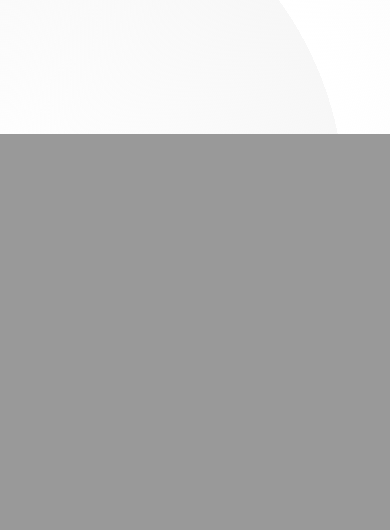
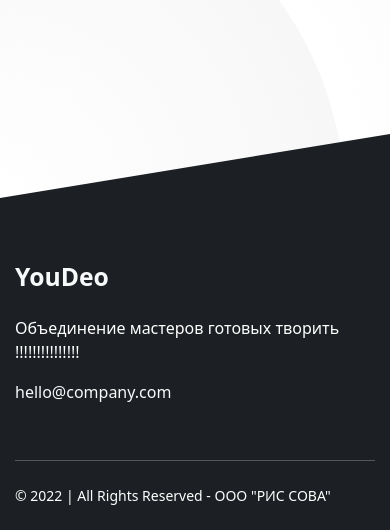
Before and after one commit to chavkin94/YD, a Django app: page /account/ in a window 390 px wide. Shown: the part 4439-4969 px from the top of the page. Before the commit the page ends 4573 px from the top, so only its background shows below. Run offline with Django 4.2, Linux system fonts and the light colour scheme; a user stored in the database is signed in; data comes from the database, SQL or seed files in the repository; both versions use the stored data as it was after the commit; data that the repository does not hold is empty; some libraries are stand-ins or nearby versions.

Commit message:
для правок по блокноту в вк

```diff
--- a/main/templates/main/index.html
+++ b/main/templates/main/index.html
@@ -31,7 +31,7 @@
 
                         {% if user.is_authenticated %}
                             <a class="border btn btn-primary m-2 ms-lg-3" href="{% url 'account:account' %}">Профиль</a>
-                            <a class="border btn btn-primary m-2 ms-lg-3" href="{% url 'account:logout' %}">Выйти</a>
+                            <a class="border btn btn-primary m-2 ms-lg-3" href="{% url 'search:search_view' %}">Перейти к поиску</a>
                         {% else %}
                             <a class="border btn btn-primary m-2 ms-lg-3" href="{% url 'account:login' %}">Войти</a>
                             <a class="border btn btn-primary m-2 ms-lg-3" href="{% url 'account:register' %}">Регистрация</a>
--- a/main/templates/main/layout/base.html
+++ b/main/templates/main/layout/base.html
@@ -13,7 +13,8 @@
         <title>{% block title %}Главная{% endblock %}</title>
         <script src="{% static 'js/jquery/jquery.min.js' %}"></script>
     </head>
-    <body class="fw-light text-secondary bg-body d-flex flex-column" style="overflow-y:auto;">
+    <body class="fw-light text-secondary bg-body d-flex flex-column justify-content-between" style="overflow-y:auto;">
+    <div>
         <header class="m-4">
             <nav class="bg-white navbar navbar-expand-lg navbar-light py-lg-1">
                 <div class="container">
@@ -30,7 +31,7 @@
 <!--                            <a class="btn btn-primary m-2 ms-lg-3" href="#">Сообщения</a>-->
                             <a class="btn btn-primary m-2 ms-lg-3" href="{% url 'account:account' %}">Профиль</a>
                         {% else %}
-                            <a class="btn btn-primary m-2 ms-lg-3" href="{% url 'account:login' %}">Войти</a>
+                            <a class="btn btn-primary m-2 ms-lg-3" href="{% url 'main:index' %}">Авторизация</a>
                         {% endif %}
                     </div>
                 </div>
@@ -40,33 +41,35 @@
 
         {% block content %}
         {% endblock %}
+    </div>
 
 
-<!--        <div>-->
-<!--            <svg viewbox="0 0 100 100" preserveaspectratio="none" fill="currentColor" version="1.1" xmlns="http://www.w3.org/2000/svg" height="64" width="100%" class="d-block text-dark">-->
-<!--                <path d="M 100 100 V 0 L 0 100"/>-->
-<!--            </svg>-->
-<!--            <footer class="bg-dark pt-5 text-white">-->
-<!--                <div class="container">-->
-<!--                    <div class="row">-->
-<!--                        <div class="col-xl-4 py-3"> <a href="#" class="d-inline-block fw-bold h2 link-light mb-4 text-decoration-none" target>YouDeo</a>-->
-<!--                            <p class="mb-3">Объединение мастеров готовых творить !!!!!!!!!!!!!!!</p>-->
-<!--                            <div class="mb-4">-->
-<!--                                <a href="#" class="link-light text-decoration-none">hello@company.com</a>-->
-<!--                            </div>-->
-<!--                        </div>-->
-<!--                    </div>-->
-<!--                    <div class="pb-3 pt-3 small">-->
-<!--                        <hr class="border-secondary mt-0"/>-->
-<!--                        <div class="align-items-center row">-->
-<!--                            <div class="col-md pb-2 pt-2">-->
-<!--                                <p class="mb-0">&copy; 2022 | All Rights Reserved - OOO "РИС СОВА"</p>-->
-<!--                            </div>-->
-<!--                        </div>-->
-<!--                    </div>-->
-<!--                </div>-->
-<!--            </footer>-->
-<!--        </div>-->
+
+        <div>
+            <svg viewbox="0 0 100 100" preserveaspectratio="none" fill="currentColor" version="1.1" xmlns="http://www.w3.org/2000/svg" height="64" width="100%" class="d-block text-dark">
+                <path d="M 100 100 V 0 L 0 100"/>
+            </svg>
+            <footer class="bg-dark pt-5 text-white">
+                <div class="container">
+                    <div class="row">
+                        <div class="col-xl-4 py-3"> <a href="#" class="d-inline-block fw-bold h2 link-light mb-4 text-decoration-none" target>YouDeo</a>
+                            <p class="mb-3">Объединение мастеров готовых творить !!!!!!!!!!!!!!!</p>
+                            <div class="mb-4">
+                                <a href="#" class="link-light text-decoration-none">hello@company.com</a>
+                            </div>
+                        </div>
+                    </div>
+                    <div class="pb-3 pt-3 small">
+                        <hr class="border-secondary mt-0"/>
+                        <div class="align-items-center row">
+                            <div class="col-md pb-2 pt-2">
+                                <p class="mb-0">&copy; 2022 | All Rights Reserved - OOO "РИС СОВА"</p>
+                            </div>
+                        </div>
+                    </div>
+                </div>
+            </footer>
+        </div>
 
         <script src="{% static 'js/popper.js' %}"></script>
         <script src="{% static 'js/bootstrap/bootstrap.min.js' %}"></script>
--- a/main/urls.py
+++ b/main/urls.py
@@ -4,7 +4,7 @@ from .views import *
 app_name = 'main'
 
 urlpatterns = [
-    path('main', index, name='index'),
+    path('authorization', index, name='index'),
     path('feed', feed, name='feed'),
     path('search', search, name='search'),
 
--- a/search/templates/search/search.html
+++ b/search/templates/search/search.html
@@ -99,6 +99,7 @@
                 </div>
             </div>
         </div>
+        <div id="target">Элемент</div>
     </section>
 
     <script src={% static 'search/js/search.js' %}></script>
```
Also changed, not shown: account/templates/account/account.html (+24 -12 lines), account/templates/account/account_another.html (+8 -1 lines), main/templates/main/layout/footer.html (added, +25 -0 lines), search/static/search/js/search.js (+28 -5 lines), db.sqlite3.
